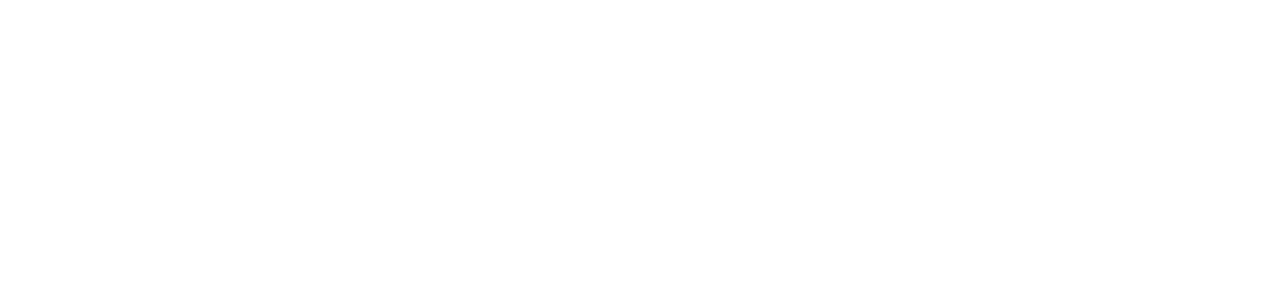
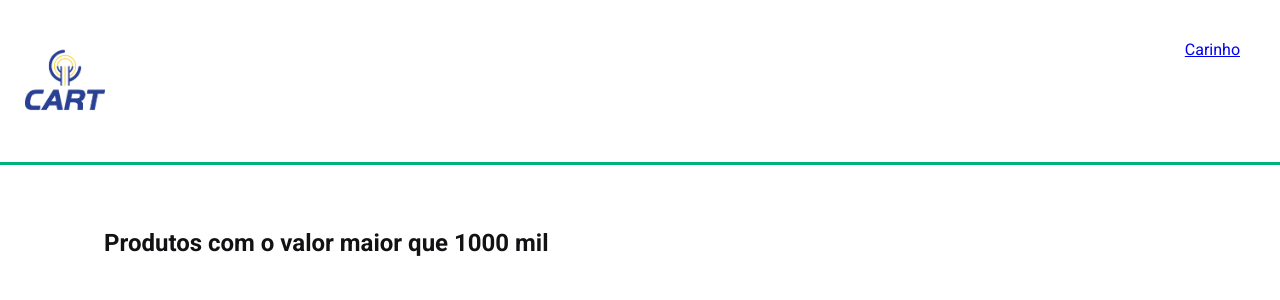
Before and after one commit to giovannirp/cart-comerce, a React (Vite) app in the folder cart-commerce/: page /confere in a window 1280 px wide. Before the commit this address had no page. Shown: the top 300 px of the page. Built offline with nearby package versions, Linux system fonts and the light colour scheme.

Commit message:
feat: filtrando valor de tabela

```diff
--- a/cart-commerce/src/Router.tsx
+++ b/cart-commerce/src/Router.tsx
@@ -2,6 +2,7 @@
 import { Routes } from "react-router-dom";
 import { DefaultLayout } from "./layouts/DefaultLayout";
 import { Cart } from "./pages/Cart";
+import { Confere } from "./pages/Confere";
 import { Main } from './pages/Main/Main'
 
 
@@ -11,6 +12,7 @@
       <Route path="/" element={<DefaultLayout />}>
         <Route path="/" element={<Main />} />
         <Route path="/cart" element={<Cart />} />
+        <Route path="/confere" element={<Confere />} />
       </Route>
     </Routes>
   )
--- a/cart-commerce/src/pages/Cart/index.tsx
+++ b/cart-commerce/src/pages/Cart/index.tsx
@@ -9,7 +9,6 @@
 
   const removeCart = (item: IListProducts) => {
     const filterArray = listProducts.filter((e: IListProducts) => e.id !== item.id)
-    console.log(filterArray)
     setListProducts(filterArray);
     setItem('cart-yt', filterArray)
   }
--- /dev/null
+++ b/cart-commerce/src/pages/Confere/index.tsx
@@ -0,0 +1,39 @@
+import { useState, useEffect } from "react"
+import { getItem } from "../../hooks/LocalStorage";
+import { IListProducts } from "../../interface/produts.model";
+import { priceFormatter } from "../../ultis/formatter";
+import { ContainerConfere, TableConfere } from "./styles";
+
+
+
+export function Confere() {
+  const [listConfere, setListConfere] = useState<IListProducts>(getItem('cart-yt') || [])
+
+  const filterList = () => {
+    const listFilter = listConfere.filter(item => item.price >= 1000);
+    setListConfere(listFilter)
+  }
+
+  useEffect(() => {
+    filterList()
+  }, [])
+
+  return(
+    <ContainerConfere>
+        <h2>Produtos com o valor maior que 1000 mil</h2>
+        <TableConfere>
+          <tbody>
+            {listConfere.map((item) => {
+              return (
+                <tr key={item.id}>
+                  <td>{item.title}</td>
+                  <td>{priceFormatter.format(item.price)}</td>
+                </tr>
+              )
+            })}
+
+          </tbody>
+        </TableConfere>
+    </ContainerConfere>
+  )
+}
--- /dev/null
+++ b/cart-commerce/src/pages/Confere/styles.ts
@@ -0,0 +1,22 @@
+import styled from "styled-components";
+
+export const ContainerConfere = styled.section`
+  width: 100%;
+  max-width: 1120px;
+  margin: 4rem auto 0;
+  padding: 0 1.5rem;
+`;
+
+export const TableConfere = styled.table`
+  width: 100%;
+
+  td {
+    border-right: 1px solid ${(props) => props.theme["gray-400"]};
+    border-bottom: 1px solid ${(props) => props.theme["gray-400"]};
+    padding: 10px;
+  }
+
+  td:last-child {
+    border-right: none;
+  }
+`;
```
